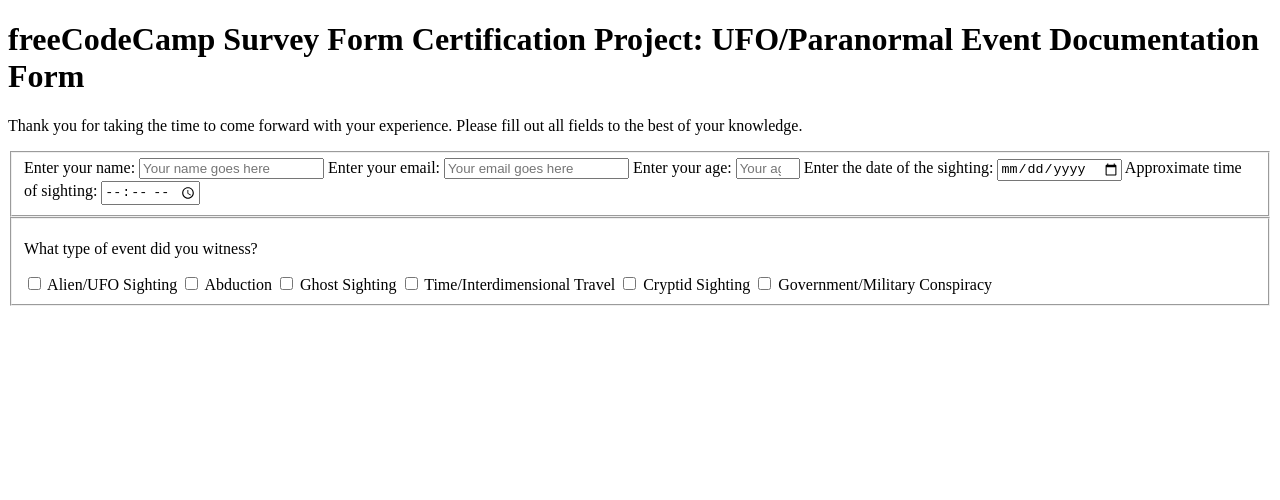
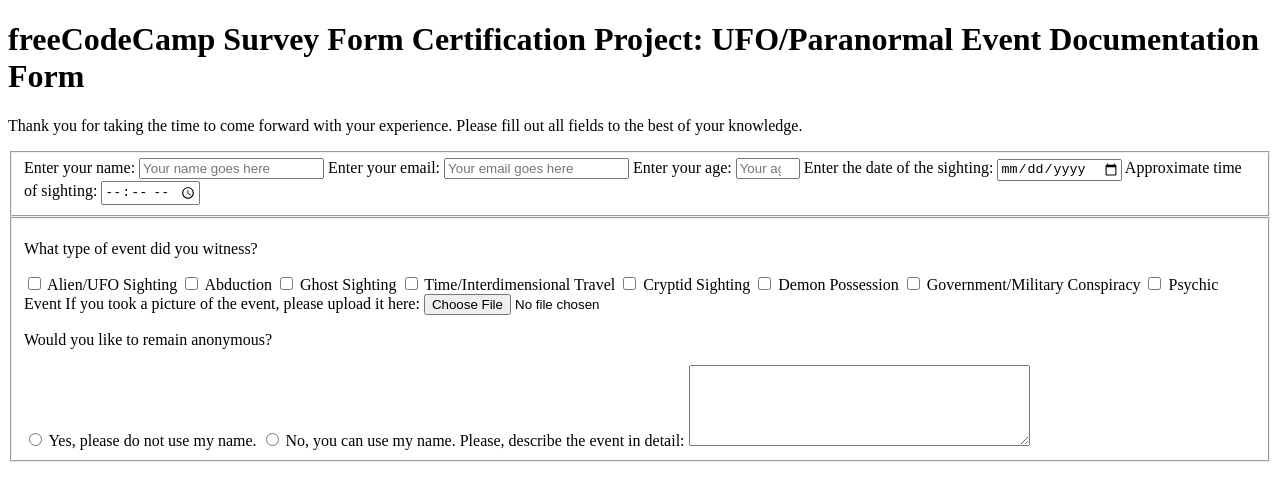
Before and after one commit to jholson1030/freecodecamp-survey-form, a plain HTML site: page index.html in a window 1280 px wide. Drawn offline with Linux system fonts and the light colour scheme.

Commit message:
Finish second fieldset of form

```diff
--- a/index.html
+++ b/index.html
@@ -29,8 +29,19 @@
                 <label><input type="checkbox" name="event-type" class="inline" /> Ghost Sighting</label>
                 <label><input type="checkbox" name="event-type" class="inline" /> Time/Interdimensional Travel</label>
                 <label><input type="checkbox" name="event-type" class="inline" /> Cryptid Sighting</label>
+                <label><input type="checkbox" name="event-type" class="inline" /> Demon Possession</label>
                 <label><input type="checkbox" name="event-type" class="inline" /> Government/Military Conspiracy</label>
+                <label><input type="checkbox" name="event-type" class="inline" /> Psychic Event</label>
                 <!--Add more options here later-->
+                <label>If you took a picture of the event, please upload it here: <input type="file" name="photo" /></label>
+                <p class="radio">Would you like to remain anonymous?</p>
+                <label><input type="radio" name="anon" class="inline" required /> Yes, please do not use my name.</label>
+                <label><input type="radio" name="anon" class="inline" required /> No, you can use my name.</label>
+                <label>Please, describe the event in detail:
+                    <textarea rows="5" cols="40" placeholder="Be sure to include as many details as you can remember..."
+                    name="textarea">
+                </textarea>
+                </label>
             </fieldset>
         </form>
     </body>
```
